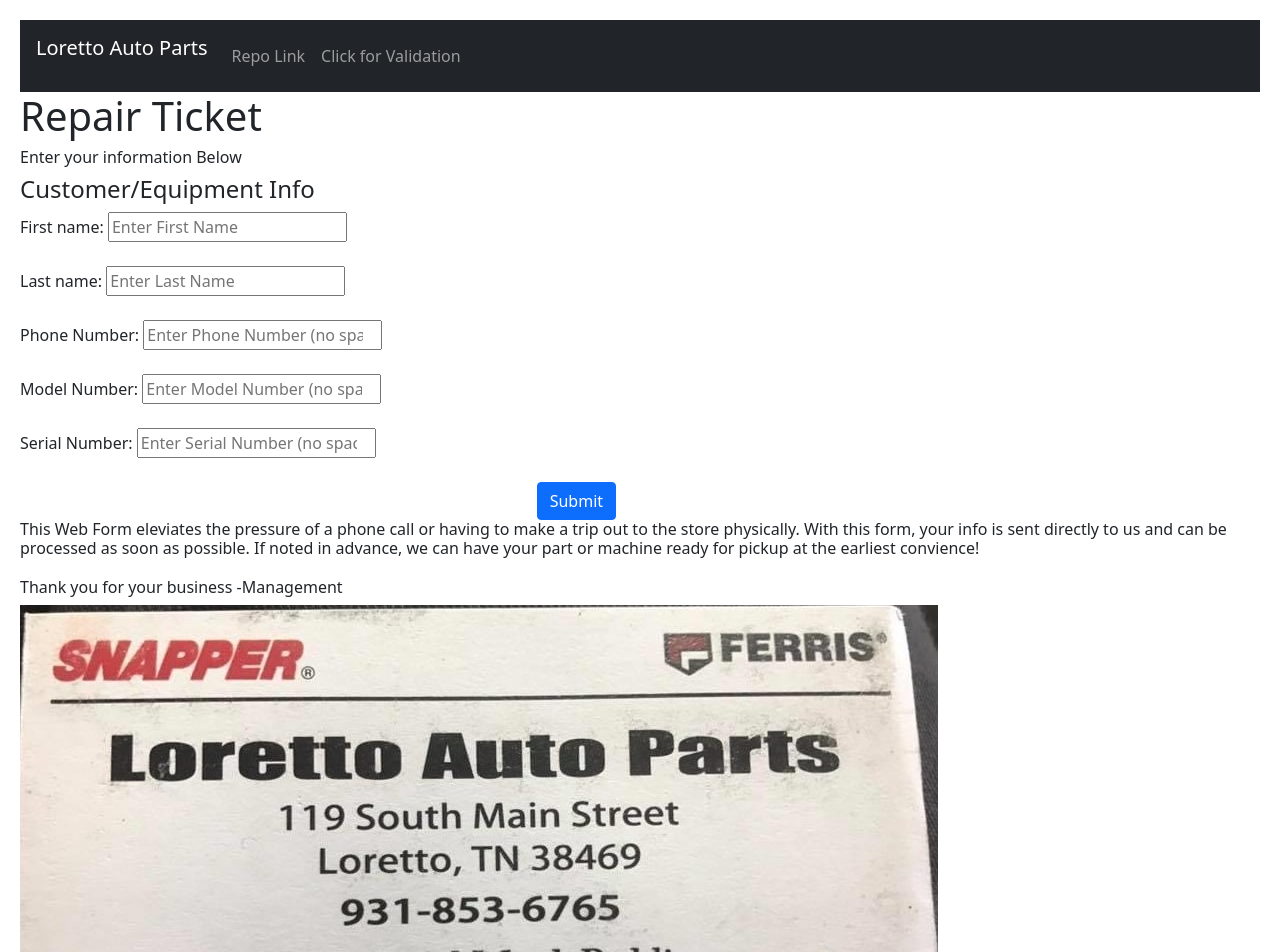
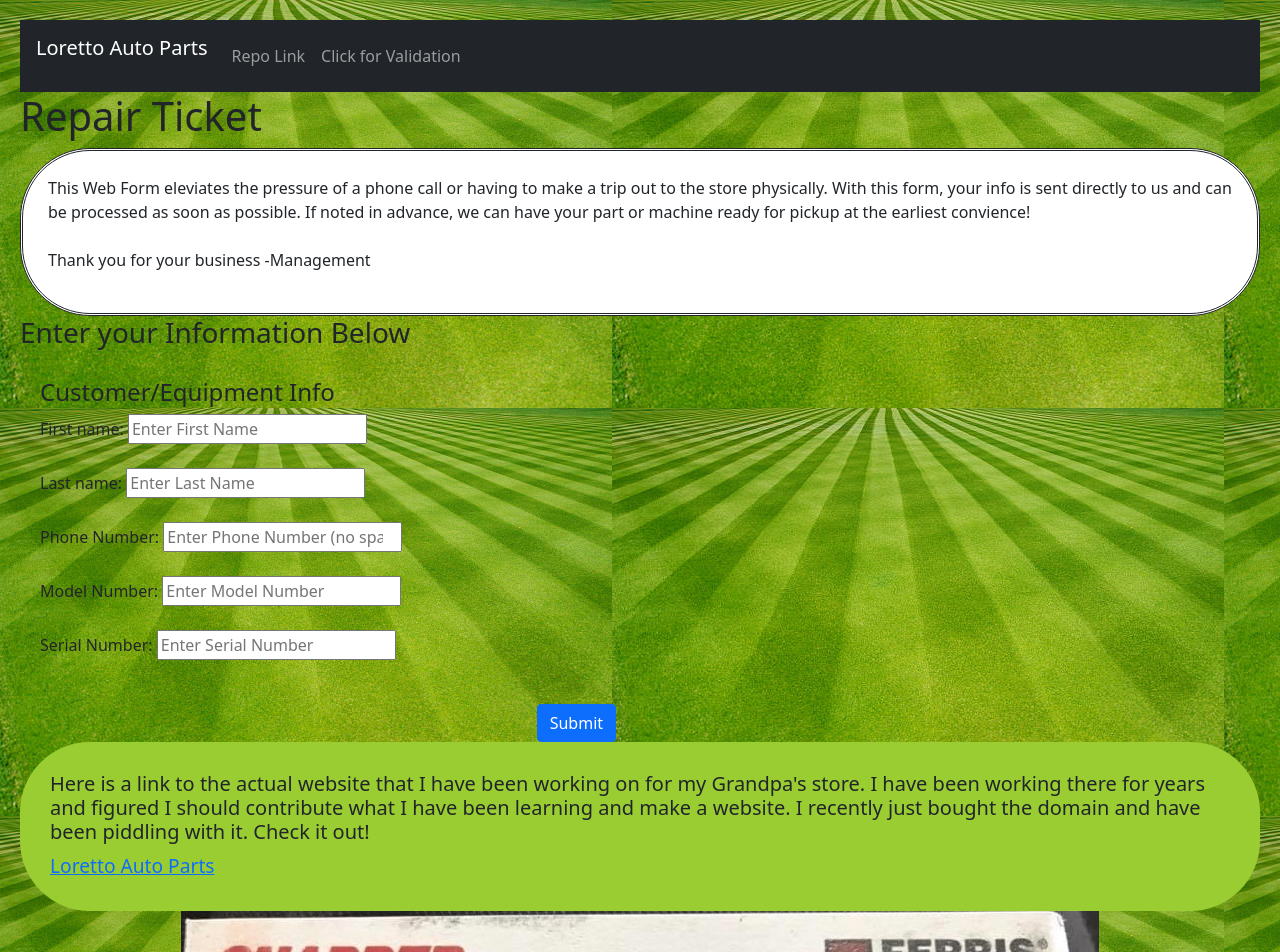
Before and after one commit to nkerstiens/lorettoauto, a plain HTML site: page index.html in a window 1280 px wide. Shown: the top 952 px of the page. Drawn offline with nearby package versions, Linux system fonts and the light colour scheme.

Commit message:
Add files via upload

```diff
--- a/css/style.css
+++ b/css/style.css
@@ -1,8 +1,29 @@
 body {
-    background-image: url("./img/lawn.jpg");
+    background-image: url(../img/lawn2.jpg);
   padding-left: 20px;
   padding-top: 20px;
   padding-right: 20px;
   padding-bottom: 20px;
   background-color: rgb(173, 230, 206);
   }
+
+#story {
+background-color: white;
+text-decoration: rgb(41, 52, 204);
+padding: 25px;
+border-style: double;
+border-radius: 70px;
+  }
+
+#form-style {
+background-color: transparent;
+padding: 20px;
+}
+
+#website {
+  background-color: yellowgreen;
+  font-size: larger;
+  padding:30px;
+  border-radius: 70px;
+  font-weight: 500;
+}
--- a/index.html
+++ b/index.html
@@ -39,9 +39,12 @@ Hotel Lab
     </nav>
 
     <h1>Repair Ticket</h1>
-    <h6>Enter your information Below</h6>
+    <div id="story"> <p>This Web Form eleviates the pressure of a phone call or having to make a trip out to the store physically. With this form, your info is sent directly to us and can be processed as soon as possible. If noted in advance, we can have your part or machine ready for pickup at the earliest convience! <br></br> Thank you for your business -Management</p>
+    </div>
+    <h3>Enter your Information Below</h3>
 
     <!-- Firstname + Last name + Equipment info -->
+    <div id="form-style">
     <h4>Customer/Equipment Info</h4>
     <form action="/action_page.php">
       <label for="fname">First name:</label>
@@ -51,16 +54,23 @@ Hotel Lab
       <label for="pnumber">Phone Number:</label>
       <input type="number" id="pnum" placeholder="Enter Phone Number (no spaces)" name="pnum"/><br /><br />
       <label for="modelnumber">Model Number:</label>
-      <input type="number" id="modelnum" placeholder="Enter Model Number (no spaces)" name="pnum"/><br /><br />
+      <input type="number" id="modelnum" placeholder="Enter Model Number" name="pnum"/><br /><br />
       <label for="serialnumber">Serial Number:</label>
-      <input type="number" id="serialnum" placeholder="Enter Serial Number (no spaces)" name="pnum"/><br /><br />
+      <input type="number" id="serialnum" placeholder="Enter Serial Number" name="pnum"/><br /><br />
     </form>
+  </div>
     <!-- <input type="submit" value="Submit" /> -->
     <div class="col-md-2 offset-md-5">
       <button id="submitButton" class="btn btn-primary" type="submit">Submit</button>
     </div>
-    <h6>This Web Form eleviates the pressure of a phone call or having to make a trip out to the store physically. With this form, your info is sent directly to us and can be processed as soon as possible. If noted in advance, we can have your part or machine ready for pickup at the earliest convience! <br></br> Thank you for your business -Management</h6>
-  <img src="./img/lorettoautologo.jpg" alt= "logo">
+
+    <div id="website">
+      <h5>Here is a link to the actual website that I have been working on for my Grandpa's store. I have been working there for years and figured I should contribute what I have been learning and make a website. I recently just bought the domain and have been piddling with it. Check it out!</h5>
+      <a href="http://www.lorettoautoparts.com/">Loretto Auto Parts</a>
+    </div>
+
+
+  <center><img src="./img/lorettoautologo.jpg" alt= "logo"></center>
 
 
 
```
Also changed, not shown: img/lawn2.jpg (added).
